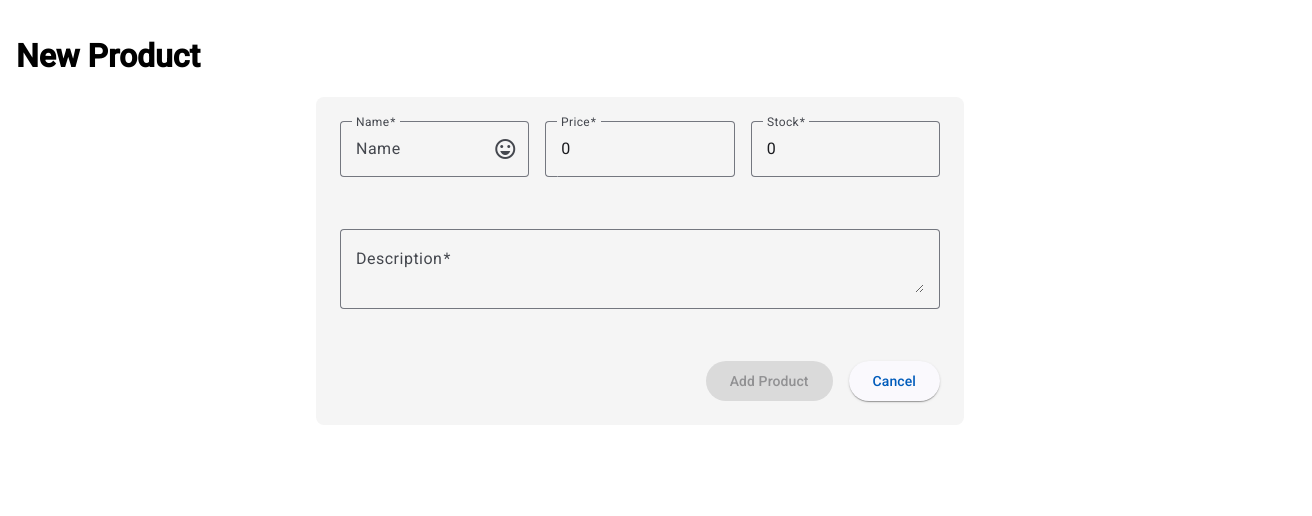
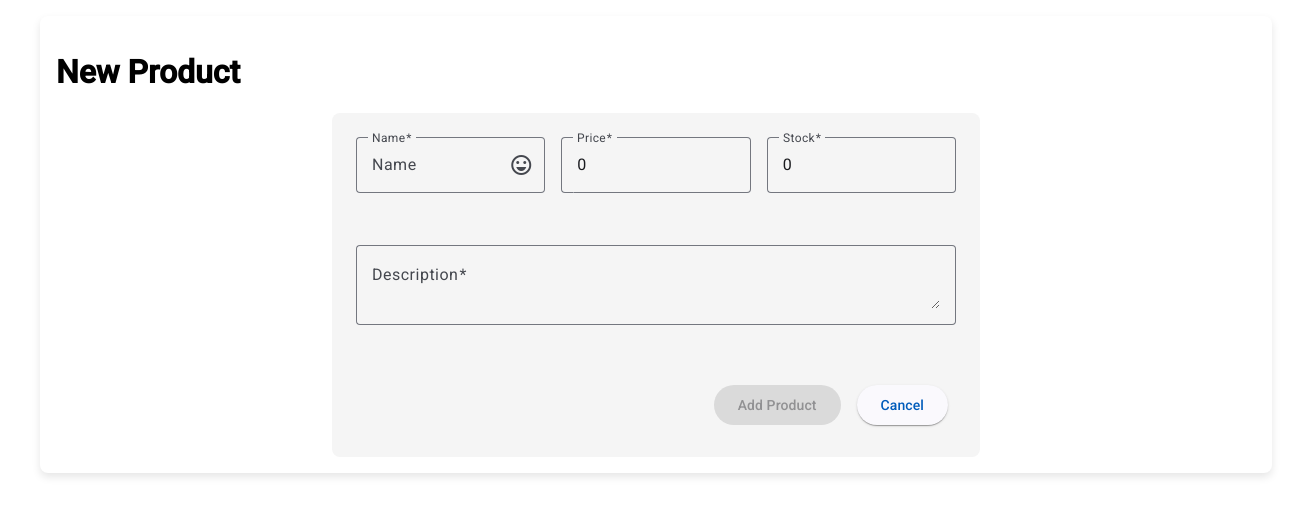
Before and after one commit to nhuamani/WebClientProduct, an Angular app: page /products/new in a window 1280 px wide. Shown: the top 516 px of the page, 1312 px wide, since content can reach past the window. Built offline with nearby package versions, Linux system fonts and the light colour scheme.

Commit message:
modificación de styles

```diff
--- a/src/app/app.component.scss
+++ b/src/app/app.component.scss
@@ -1,3 +1,19 @@
+.main {
+  width: 100%;
+  display: flex;
+  justify-content: center;
+  align-items: center;
+  padding: 1rem;
+  box-sizing: inherit;
+  position: relative;
+}
+
 .content {
+  width: 100%;
+  max-width: 1200px;
+  margin: 0 auto;
   padding: 1rem;
+  border-radius: 0.5rem;
+  box-shadow: 0 4px 8px rgba(0, 0, 0, 0.1);
+  background-color: white;
 }
--- a/src/app/product/components/product-form/product-form.component.scss
+++ b/src/app/product/components/product-form/product-form.component.scss
@@ -22,10 +22,12 @@ form {
 mat-form-field {
   width: 100%;
   padding-bottom: 1rem;
+  display: block;
 }
 
 .form-actions {
   display: flex;
   justify-content: flex-end;
   gap: 1rem;
+  margin: 0.5rem;
 }
```
